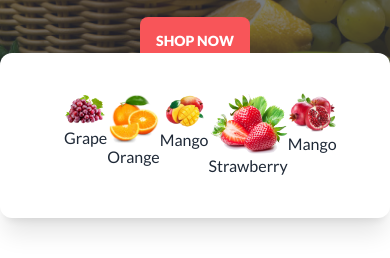
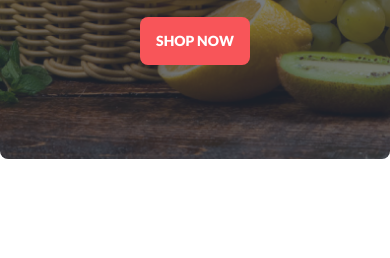
Before and after one commit to KhandakerSamin/Assignment-three, a plain HTML site: page index.html in a window 390 px wide. Shown: the part 584-842 px from the top of the page. Drawn offline with nearby package versions, Linux system fonts and the light colour scheme; grey boxes are pictures that could not be loaded.

Commit message:
bonus responsive done

```diff
--- a/index.html
+++ b/index.html
@@ -150,7 +150,7 @@
     </section>
 
        <!-- Bonus 1 :Banner UP section -->
-       <section class=" max-w-6xl mx-auto -mt-28 mb-20 relative">
+       <section class="hidden md:block max-w-6xl mx-auto -mt-28 mb-20 relative">
         <div class="flex justify-between bg-white shadow-xl py-10 px-16 rounded-xl">
           <div>
             <img src="./images/fruit1.png" alt="">
```
